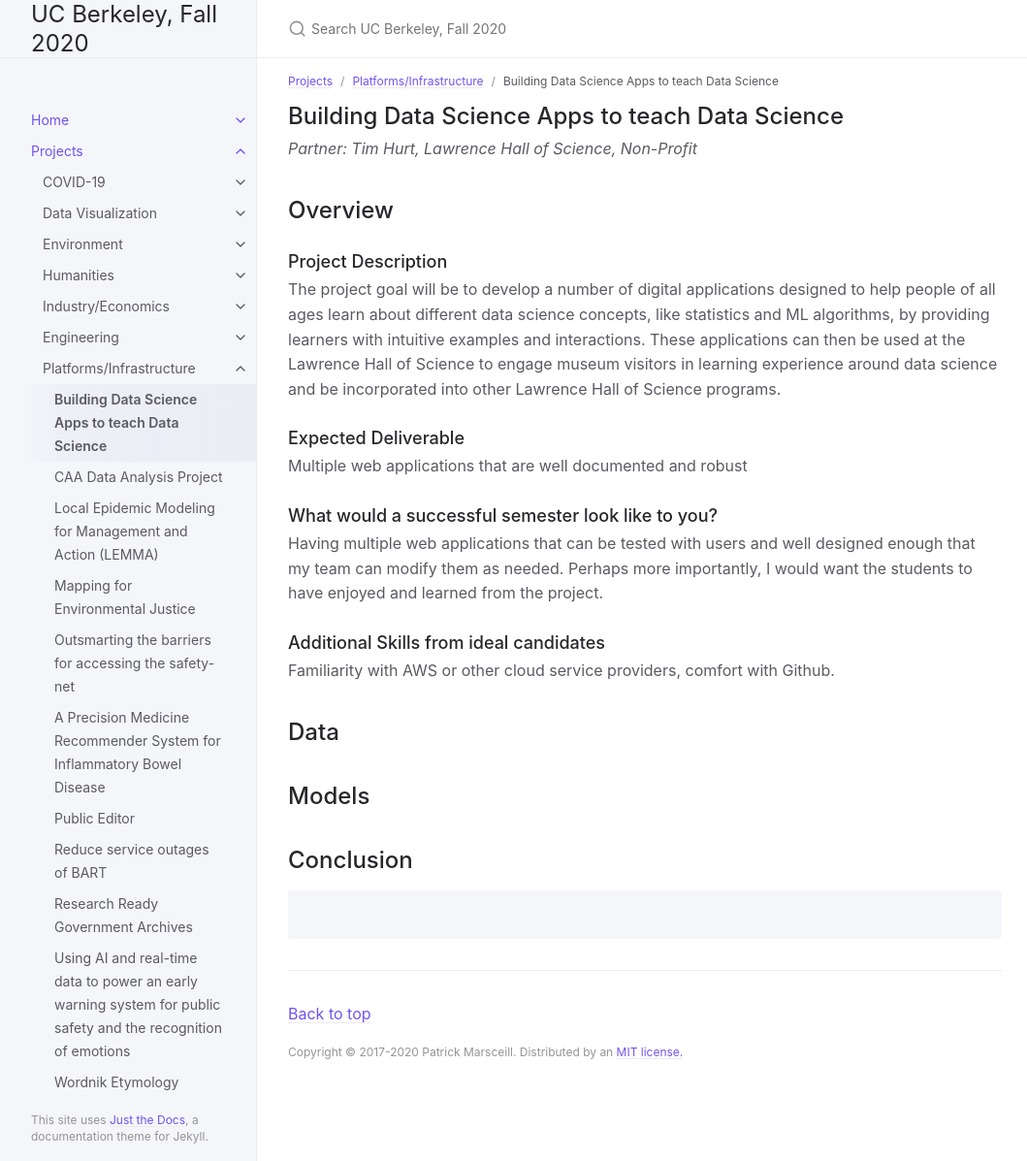
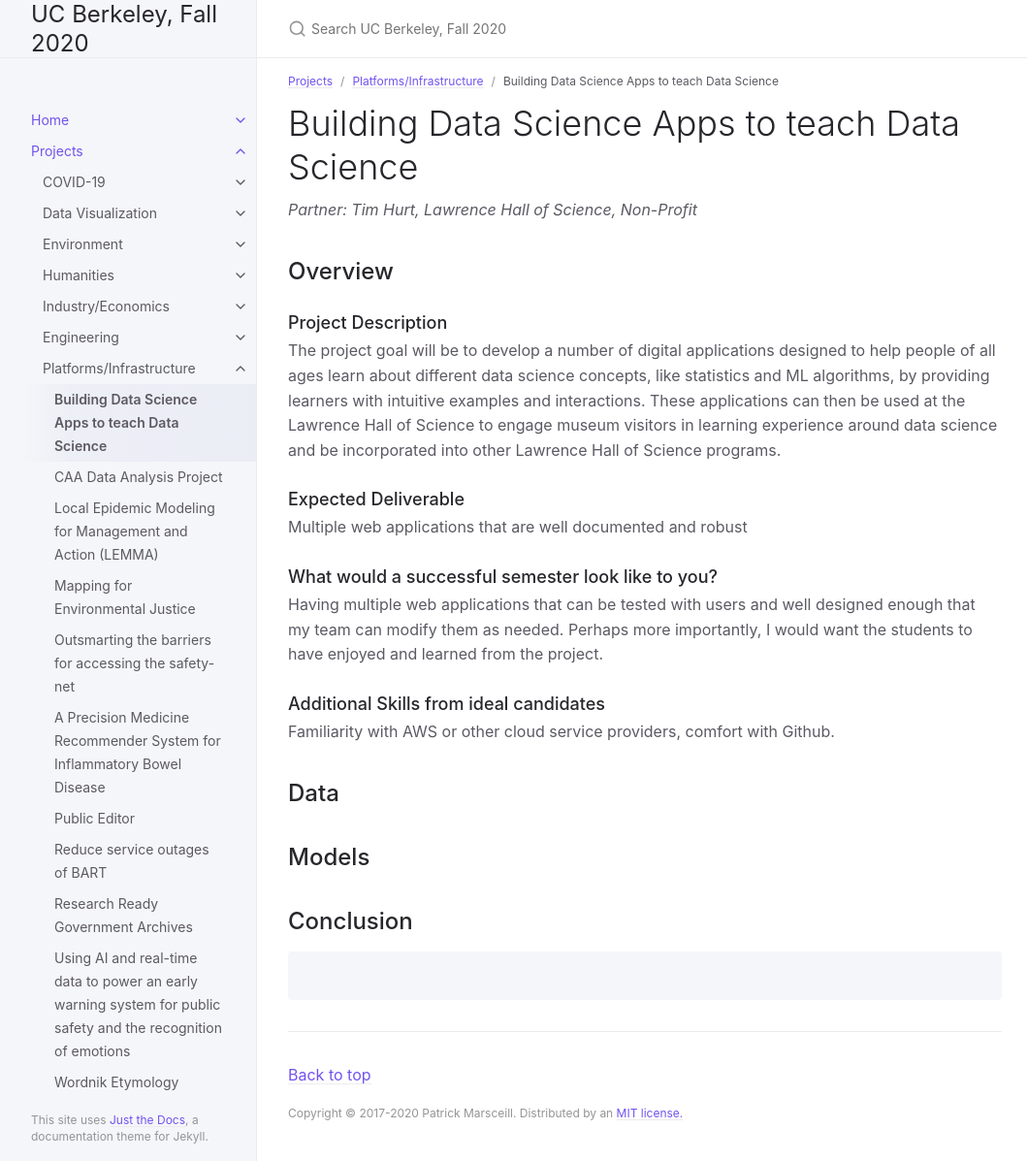
Before and after one commit to DS-Discovery/ds-discovery.github.io, a Jekyll site: the page built from Projects/Platforms:Infrastructure/Building Data Science Apps to teach Data Science.md, in a window 1280 px wide and 1197 px high. Shown: the whole window at 97% size, without its empty margins (107-1166 px from the left). Built offline with Jekyll 4.4.1, drawn with Linux system fonts in a browser that asks for light colours.

```diff
--- a/Projects/Platforms:Infrastructure/Building Data Science Apps to teach Data Science.md
+++ b/Projects/Platforms:Infrastructure/Building Data Science Apps to teach Data Science.md
@@ -7,7 +7,7 @@ nav_order: 0
 ---
 
 
-## Building Data Science Apps to teach Data Science
+# Building Data Science Apps to teach Data Science
 *Partner: Tim Hurt, Lawrence Hall of Science, Non-Profit*
 ## Overview
 ### Project Description
```
